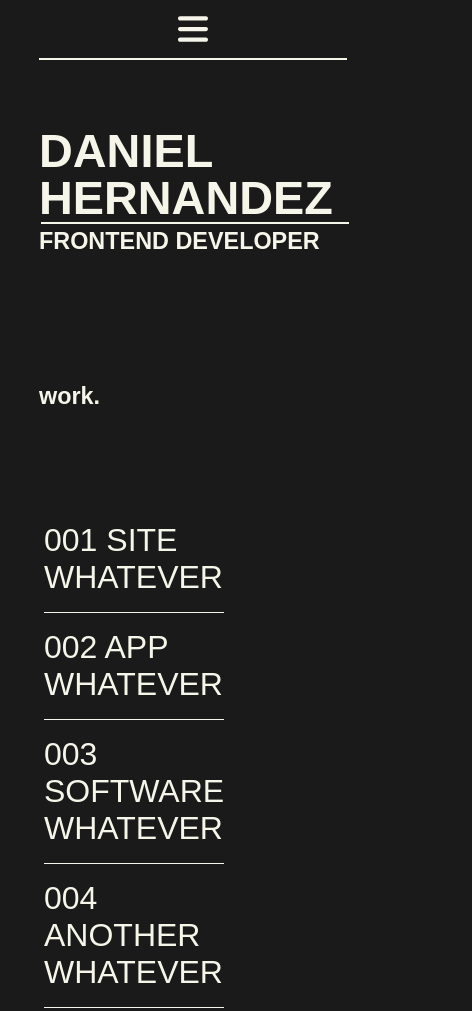
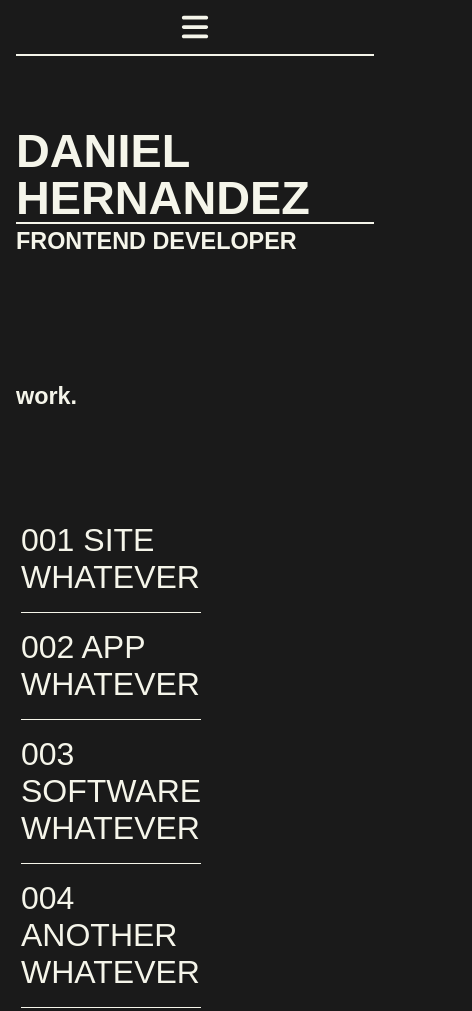
Before and after one commit to dherrrnandez/portfolio, a website with bundled scripts: page index.html in a window 390 px wide. Shown: the top 1011 px of the page, 472 px wide, since content can reach past the window. Built offline with nearby package versions, Linux system fonts and the light colour scheme.

Commit message:
improving responsive

```diff
--- a/src/styles/about.scss
+++ b/src/styles/about.scss
@@ -1,4 +1,5 @@
 #about {
+    width: 100%;
     display: grid;
     grid-template-columns: clamp(225px, 22vw, 425px) 1fr;
     align-items: center;
@@ -50,7 +51,6 @@
 
 .about_stack {
     margin-top: 8rem;
-    width: 100%;
     grid-column: span 2;
 
     h2 {
@@ -91,3 +91,16 @@
 
     }
 }
+
+@media screen and (max-width: 1000px) {
+    #about {
+        grid-template-columns: 1fr 3fr;
+    }
+
+    .about_img {
+        img {
+            width: 150px;
+            height: 150px;
+        }
+    }
+}
--- a/src/styles/global.css
+++ b/src/styles/global.css
@@ -15,11 +15,18 @@
 }
 
 body {
+    position: relative;
+    margin: auto;
+    padding: 0 5rem;
+    max-width: 1200px;
+
     background-color: var(--bg-color);
-    width: 80%;
-    max-width: 1200px;
-    margin: auto;
-    position: relative;
+}
+
+@media screen and (max-width: 1000px) {
+    body {
+        padding: 0 1rem;
+    }
 }
 
 .ham_active {
--- a/src/styles/hero.scss
+++ b/src/styles/hero.scss
@@ -32,7 +32,7 @@
 
     .line {
         height: 2px;
-        width: 99%;
+        width: 100%;
         margin: auto;
         background-color: var(--color);
 
--- a/src/styles/nav.scss
+++ b/src/styles/nav.scss
@@ -1,10 +1,14 @@
-@import url(./anim/nav-anim.css);
-
+header {
+    position: fixed;
+    margin: auto;
+    left: 0;
+    right: 0;
+    padding: 0 5rem;
+    max-width: 1200px;
+    z-index: 10;
+}
 
 nav {
-    position: fixed;
-    margin: auto;
-    width: clamp(200px, 79vw, 1200px);
     padding: 1rem 0;
 
     display: grid;
@@ -13,9 +17,6 @@ nav {
 
     border-bottom: 2px solid;
     background-color: var(--bg-color);
-    z-index: 10;
-
-    animation: nav-load 700ms ease-in-out 300ms both;
 
     p {
         font-weight: 300;
@@ -43,6 +44,7 @@ nav {
 
     #hamIcon {
         width: 30px;
+        height: 30px;
         padding: 0.5rem;
         display: none;
         background-color: none;
@@ -52,6 +54,10 @@ nav {
 }
 
 @media only screen and (max-width: 1000px) {
+    header {
+        padding: 0 1rem;
+    }
+
     nav {
         display: flex;
         margin: 0;
@@ -101,9 +107,3 @@ nav {
 
 
 }
-
-@media (prefers-reduced-motion: reduce) {
-    nav {
-        animation: none;
-    }
-}
```
Also changed, not shown: README.md (added), src/styles/about.css, src/styles/hero.css, src/styles/nav.css, 3 other files.
